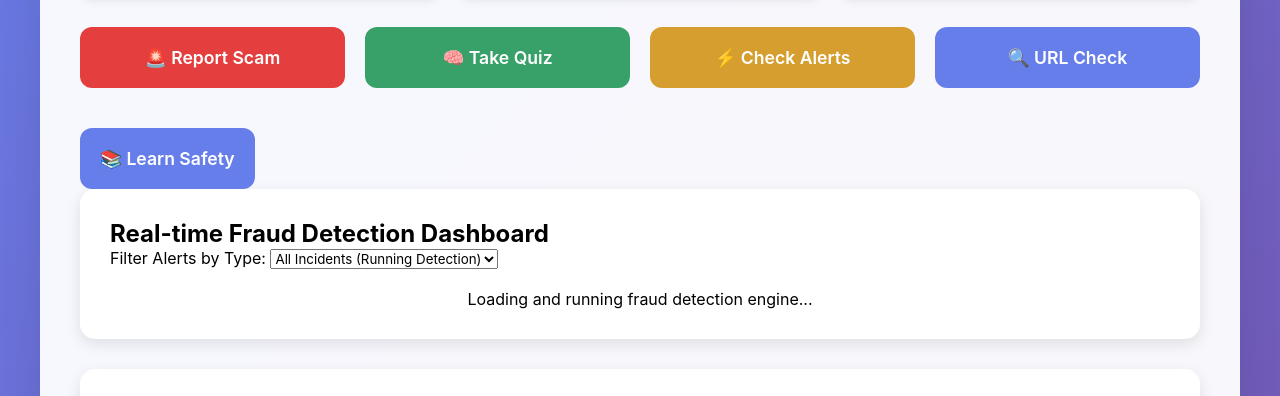
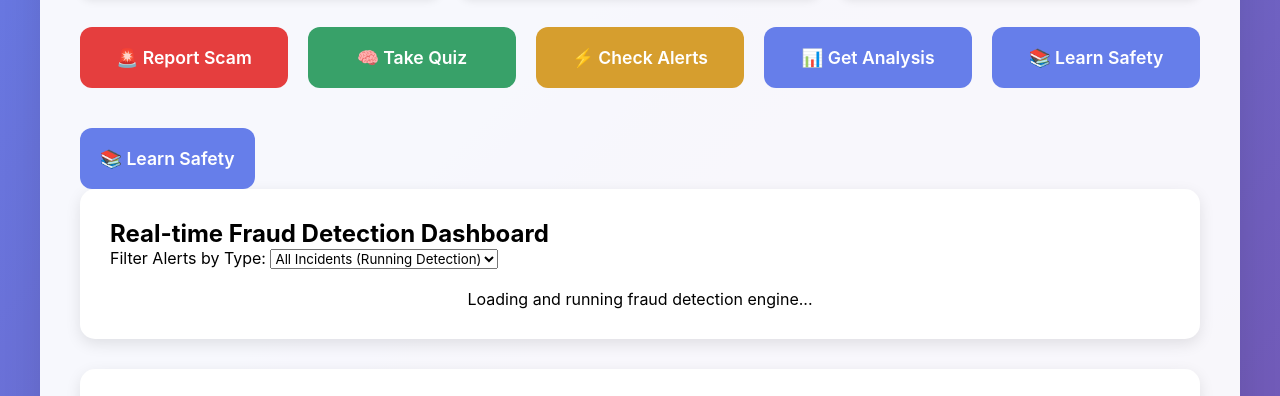
Before and after one commit to tevarjai-pixel/minor-project, a plain HTML site: page index.html in a window 1280 px wide. Shown: the part 398-794 px from the top of the page. Drawn offline with Linux system fonts and the light colour scheme.

Commit message:
Update index.html

```diff
--- a/index.html
+++ b/index.html
@@ -415,6 +415,7 @@
                 </div>
 
                 <!-- Quick Actions -->
+                             <!-- Quick Actions -->
                 <div class="quick-actions">
                     <button class="action-btn report" onclick="window.open('https://cybercrime.gov.in/Webform/Crime_AuthoLogin.aspx', '_blank')">
                         🚨 Report Scam
@@ -425,8 +426,11 @@
                     <button class="action-btn alerts" onclick="showAlerts()">
                         ⚡ Check Alerts
                     </button>
-                    <button class="action-btn" onclick="scrollToURL()">
-                        🔍 URL Check
+                    <button class="action-btn" onclick="redirectToAnalysis()">
+                        📊 Get Analysis
+                    </button>
+                    <button class="action-btn learning" onclick="redirectToLearning()">
+                        📚 Learn Safety
                     </button>
                 </div>
 
```
